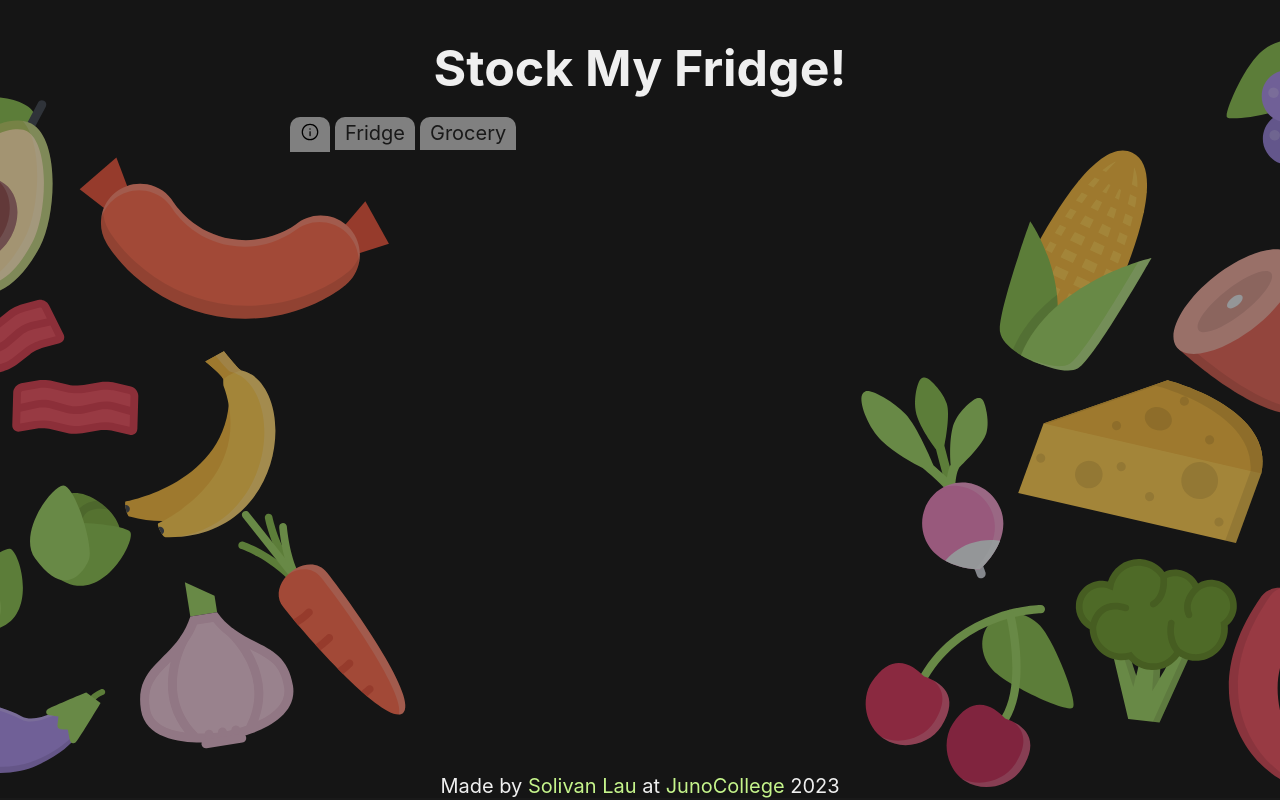
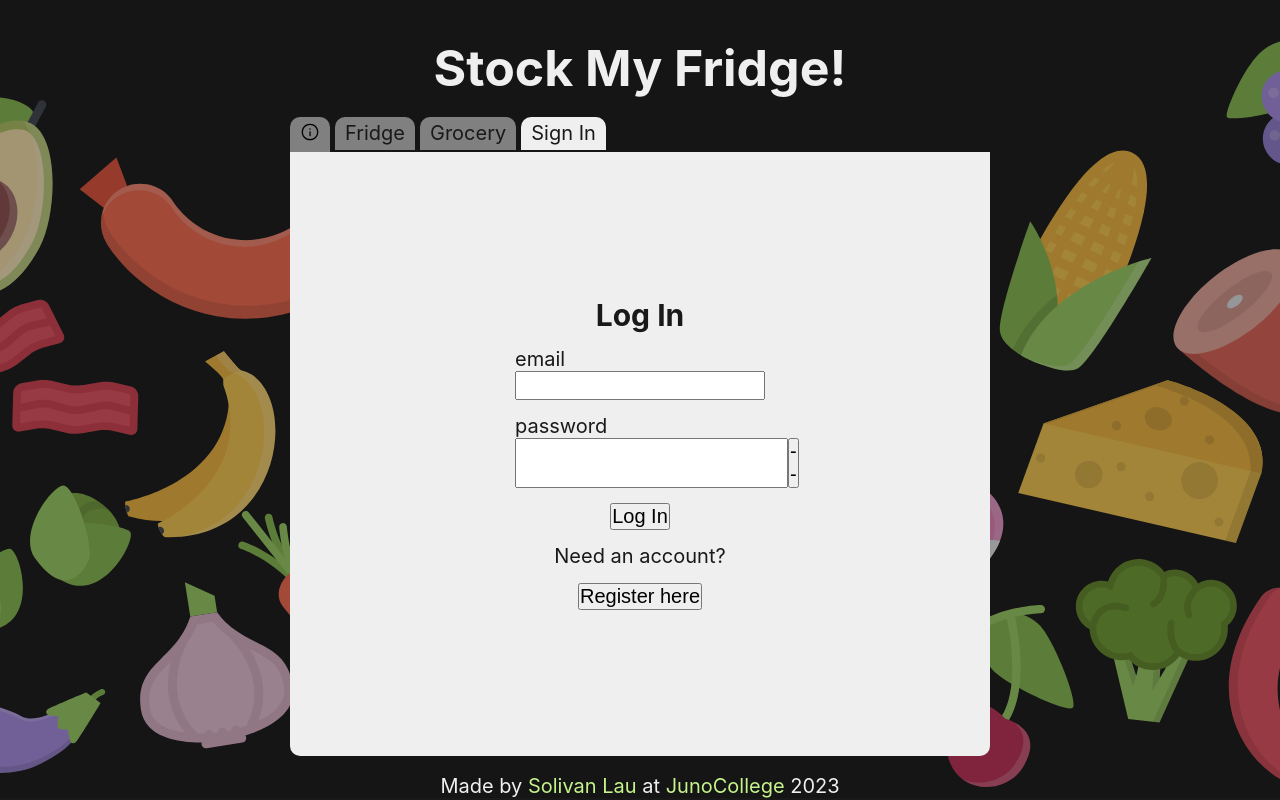
Before and after one commit to SolivanLau/solivanLauProjectThree, a React (Create React App) app: page /signIn in a window 1280 px wide. Built offline with nearby package versions, Linux system fonts and the light colour scheme; no server answers.

Commit message:
init firebase auth, worked on login/signup logic, conditionally rendering, sign up and log in working

```diff
--- a/src/Components/About.js
+++ b/src/Components/About.js
@@ -5,7 +5,7 @@ const About = () => {
 
     const todayWeekday = daysOfWeek[weekday]
     return (
-        <section className="aboutDisplay">
+        <section className="tabDisplay">
             <article className="aboutApp">
                 <h2>A {`${todayWeekday}`} Night And ... <span className="emphasis">Empty</span>  Fridge</h2>
 
--- a/src/Components/Firebase.js
+++ b/src/Components/Firebase.js
@@ -1,13 +1,8 @@
 // Import the functions you need from the SDKs you need
+import { initializeApp } from 'firebase/app';
+import { getAuth } from "firebase/auth";
 
-import { initializeApp } from "firebase/app";
-
-// TODO: Add SDKs for Firebase products that you want to use
-
-// https://firebase.google.com/docs/web/setup#available-libraries
-
-
-// Your web app's Firebase configuration
+// Firebase configuration
 
 const firebaseConfig = {
 
@@ -28,6 +23,8 @@ const firebaseConfig = {
 
 // Initialize Firebase
 
-const firebaseDB = initializeApp(firebaseConfig);
-
-export default firebaseDB;
+// init db
+export const firebaseDB = initializeApp(firebaseConfig);
+// init auth
+export const firebaseAuth = getAuth(firebaseDB);
+// export default firebaseDB;
--- a/src/Components/FoodItem.js
+++ b/src/Components/FoodItem.js
@@ -1,5 +1,5 @@
 // firebase integration
-import firebaseDB from './Firebase';
+import { firebaseDB } from './Firebase';
 import { getDatabase, ref, remove, update, push } from 'firebase/database';
 import { useEffect, useState } from 'react';
 
--- a/src/Components/Fridge.js
+++ b/src/Components/Fridge.js
@@ -1,5 +1,5 @@
 // firebase integration
-import firebaseDB from './Firebase';
+import { firebaseDB } from './Firebase';
 import { getDatabase, ref, onValue } from 'firebase/database';
 // hooks
 import { useState, useEffect } from "react";
--- a/src/Components/Grocery.js
+++ b/src/Components/Grocery.js
@@ -1,5 +1,5 @@
 // firebase integration
-import firebaseDB from './Firebase';
+import { firebaseDB } from './Firebase';
 import { getDatabase, ref, onValue } from 'firebase/database';
 // hooks
 import { useState, useEffect } from "react";
--- a/src/Components/ListsInfo.js
+++ b/src/Components/ListsInfo.js
@@ -1,5 +1,7 @@
 // FIREBASE INTEGRATION
 import { push } from 'firebase/database';
+
+
 // HOOKS
 import axios from 'axios';
 import { Link, Routes, Route, useLocation } from 'react-router-dom';
@@ -9,6 +11,7 @@ import { useState, useEffect } from "react";
 import Fridge from './Fridge';
 import Grocery from './Grocery';
 import About from './About';
+import SignIn from './SignIn';
 const ListsInfo = () => {
     // SEARCH INPUT STATES
 
@@ -159,6 +162,14 @@ const ListsInfo = () => {
                                 </Link>
                             </li>
 
+                            <li>
+                                <Link
+                                    to='/signIn'
+                                    onClick={handleTabActive}
+                                    className={tabActive === 'signIn' ? 'tabItem active' : 'tabItem'}>
+                                    Sign In
+                                </Link>
+                            </li>
                         </ul>
                     </nav>
 
@@ -168,6 +179,16 @@ const ListsInfo = () => {
                         <Route
                             path='/'
                             element={<About />}
+                        />
+
+                        {/* SIGN IN PATH */}
+                        <Route
+                            path='/signIn'
+                            element={
+                                <div className='tabDisplay'>
+                                    <SignIn />
+                                </div>
+                            }
                         />
                         {/* FRIDGE PATH */}
                         <Route
--- /dev/null
+++ b/src/Components/SignIn.js
@@ -0,0 +1,151 @@
+import { useEffect, useState } from "react";
+import { getAuth, createUserWithEmailAndPassword, signInWithEmailAndPassword } from "firebase/auth";
+const SignIn = () => {
+
+    // controlled inputs
+    const [userName, setUserName] = useState('');
+    const [email, setEmail] = useState('')
+    const [password, setPassword] = useState('');
+    const [passVisible, setPassVisible] = useState(false)
+
+    // sign up OR login functionality
+    const [signUpMode, setSignUpMode] = useState(false)
+    // error state
+    const [authError, setAuthError] = useState('')
+
+    // control generic input
+    const controlFormInput = (event, setState) => {
+        setState(event.target.value)
+    }
+
+
+
+    const signUp = (auth) => {
+        console.log('trying to sign up')
+        userName.length === 0 || password.length === 0 ? setAuthError('Please make sure your email or password is filled in!') :
+            createUserWithEmailAndPassword(auth, email, password)
+                .then((userCred) => {
+                    console.log(userCred)
+                    //set up firebase db w a new path
+                })
+                .catch((error) => {
+                    const errorCode = error.code;
+                    const errorMessage = error.message;
+                    setAuthError(`Having trouble registering: ${errorCode} ${errorMessage}`)
+                })
+    }
+
+    const login = (auth) => {
+        console.log('trying to Login!')
+        signInWithEmailAndPassword(auth, email, password)
+            .then((userCred) => {
+                console.log(userCred)
+                console.log(auth.currentUser)
+
+                console.log('welcome!')
+            })
+            .catch((error) => {
+                const errorCode = error.code;
+                const errorMessage = error.message;
+                setAuthError(`Having trouble loggin in: ${errorCode} ${errorMessage}`)
+            })
+    }
+
+    // // HANDLER: SIGN IN
+    const handleSubmit = (event) => {
+        event.preventDefault();
+        const auth = getAuth();
+
+        signUpMode ? signUp(auth) : login(auth);
+    }
+
+    useEffect(() => {
+        setUserName('')
+        setEmail('')
+        setPassword('')
+    }, [])
+
+    // testing: Error log for auth
+    useEffect(() => {
+        if (authError) {
+            console.log(authError)
+        }
+
+    }, [authError])
+    return (
+
+        <form action="#" onSubmit={handleSubmit} className="authForm">
+            <div className="wrapper">
+
+                <h2>{!signUpMode ? `Log In` : `Register`}</h2>
+
+                {/* NAME INPUT for SIGN UP */}
+
+                {!signUpMode ? null :
+                    <div className="inputContainer">
+                        <label htmlFor="name">name</label>
+                        <input
+                            id="name"
+                            type="text"
+                            name="name"
+                            onChange={(event) => { controlFormInput(event, setUserName) }}
+                        />
+                    </div>
+                }
+
+                {/* EMAIL INPUT */}
+
+                <div className="inputContainer">
+                    <label htmlFor="email">email</label>
+                    <input
+                        id="email"
+                        type="email"
+                        name="email"
+                        onChange={(event) => { controlFormInput(event, setEmail) }}
+                    />
+                </div>
+
+                {/* PASSWORD INPUT */}
+                <div className="inputContainer">
+                    <label htmlFor="password">password</label>
+
+                    <div className="passwordContainer">
+                        <input
+                            id="password"
+                            type={passVisible ? "text" : "password"}
+                            name="password"
+                            onChange={(event) => { controlFormInput(event, setPassword) }}
+                        />
+
+                        <button
+                            type="button"
+                            onClick={() => { setPassVisible(!passVisible) }}
+                            className="seePassBtn"
+                        >
+                            {passVisible ?
+                                <span className="sr-only">
+                                    Password input is visible to users
+                                </span> :
+                                <span className="sr-only">
+                                    Password input is hidden to users
+                                </span>
+                            }
+
+                            {passVisible ? '0' : '--'}
+                        </button>
+                    </div>
+                </div>
+
+                {/* BUTTONS */}
+                <button type="submit">{!signUpMode ? `Log In` : `Register`}</button>
+                <p>{!signUpMode ? `Need an account?` : `Already have an account?`}</p>
+                <button
+                    type="button"
+                    onClick={() => { setSignUpMode(!signUpMode) }}>{!signUpMode ? `Register` : `Login`} here</button>
+            </div>
+
+        </form>
+    )
+}
+
+export default SignIn;
--- a/src/css/App.css
+++ b/src/css/App.css
@@ -520,7 +520,7 @@ nav {
 }
 
 .listDisplay,
-.aboutDisplay {
+.tabDisplay {
   max-width: 700px;
   width: 100%;
   height: 100%;
@@ -617,6 +617,32 @@ nav {
   margin: 10px;
 }
 
+.tabDisplay .authForm {
+  background-color: #efefef;
+  color: #191919;
+  width: 100%;
+  height: 100%;
+  border-radius: 0 0 10px 10px;
+}
+
+.authForm .wrapper {
+  display: flex;
+  justify-content: center;
+  gap: 15px;
+}
+.authForm .inputContainer {
+  display: flex;
+  flex-direction: column;
+  width: 250px;
+}
+.authForm .passwordContainer {
+  display: flex;
+  width: 250px;
+}
+.authForm .passwordContainer .seePassBtn {
+  width: 30px;
+}
+
 .foodItem {
   display: flex;
   flex-direction: column;
--- a/src/sass/scssPartials/_tabDisplay.scss
+++ b/src/sass/scssPartials/_tabDisplay.scss
@@ -2,7 +2,7 @@
 
 
 .listDisplay,
-.aboutDisplay {
+.tabDisplay {
     max-width: 700px;
     width: 100%;
     height: 100%;
@@ -30,7 +30,6 @@
 
     &.fridge {
         background-color: $white;
-
     }
 
     &.grocery {
@@ -121,3 +120,44 @@
         margin: 10px;
     }
 }
+
+
+// auth modal
+
+// auth tab
+.tabDisplay .authForm {
+    background-color: $white;
+    color: $black;
+    width: 100%;
+    height: 100%;
+    border-radius: 0 0 10px 10px;
+
+}
+
+.authForm {
+    .wrapper {
+        display: flex;
+        justify-content: center;
+        gap: 15px;
+    }
+
+    .inputContainer {
+        display: flex;
+        flex-direction: column;
+        width: 250px;
+
+        input {}
+    }
+
+    .passwordContainer {
+        display: flex;
+        width: 250px;
+
+
+        .seePassBtn {
+            width: 30px;
+        }
+    }
+}
+
+// auth modal
```
